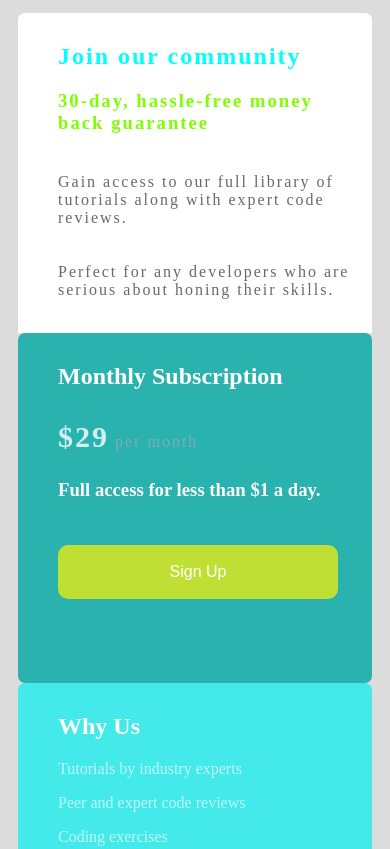
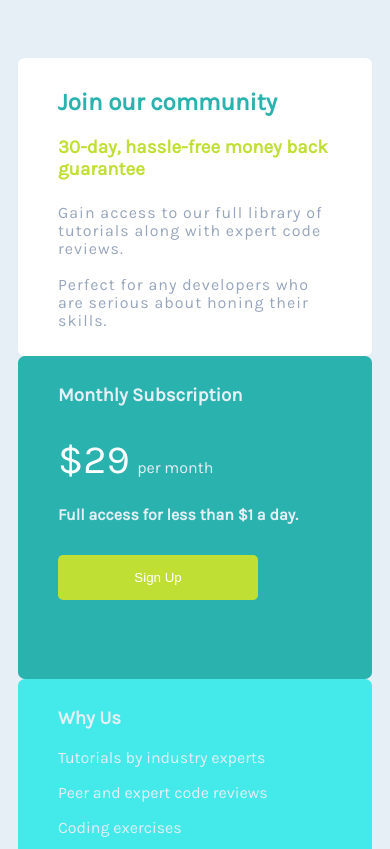
Before and after one commit to KarenEfereyan/urban-garbanzo, a plain HTML site: page index.html in a window 390 px wide. Shown: the top 849 px of the page. Drawn offline with Linux system fonts and the light colour scheme; a web font is replaced by a local one.

Commit message:
Made the code responsive
I follwed the DRY concept  to minimize code length and make it more responsive

```diff
--- a/CSS/style.css
+++ b/CSS/style.css
@@ -1,94 +1,72 @@
 body {
-  /* font-family: "Tangerine", serif; */
-  font-family: "Karla", sans-serif;
-  font-family: "Gelasio", serif;
-  font-family: "Ibarra Real Nova", serif;
-  background-color: gainsboro;
+font-family: 'Karla', sans-serif;
+font-size: 16px;
+background-color:   hsl(204, 43%, 93%);
 }
 .grid-container .full {
+  margin-top: 50px;
   background-color: white;
-  margin-top: 5px;
-  padding-top: 10px;
-  padding-bottom: 0px;
-  padding-left: 40px;
-  height: 320px;
-  border-top-left-radius: 2%;
-  border-top-right-radius: 2%;
+  padding:  10px 40px;
+  border-radius: 2%;
 }
 .grid-container .full > h2 {
-  color: aqua;
-  letter-spacing: 2px;
+  color: hsl(179, 62%, 43%);
 }
 .grid-container .full > h3 {
-  color: chartreuse;
-  letter-spacing: 2px;
+  color:  hsl(71, 73%, 54%);
 }
-.grid-container .full p.first {
-  color: dimgray;
-  padding-top: 20px;
-  letter-spacing: 2px;
-  font-size: 16px;
-}
-.grid-container .full p.second {
-  color: dimgray;
-  padding-top: 20px;
-  letter-spacing: 2px;
-  font-size: 16px;
+.grid-container .full > p {
+  padding-top: 5px;
+  color:  hsl(218, 22%, 67%);
+  line-height: 18px;
+  letter-spacing: 1px;
 }
 .grid-parent .subs {
   background-color: hsl(179, 62%, 43%);
   padding: 10px 40px;
-  height: 350px;
-  border-top-left-radius: 2%;
-  border-top-right-radius: 2%;
-  border-bottom-left-radius: 2%;
-  border-bottom-right-radius: 2%;
+  height: 323px;
+  border-radius: 2%;
 }
-.grid-parent .subs h2 {
-  color: #fff;
+.grid-parent .subs h3{
+  color:  hsl(204, 43%, 93%);
 }
 .grid-parent .subs p.fee {
   margin-top: 30px;
-  color: hsl(218, 22%, 67%);
-  opacity: 0.8;
-  font-size: 16px;
-  letter-spacing: 2px;
+  color:hsl(204, 43%, 93%);
 }
-.grid-parent .subs h3 {
-  color: white;
-  margin-top: 25px;
+.grid-parent .subs p.fee > span{
+  color: #fff;
+  font-size: 40px;
+  font-weight: 400;
+}
+.grid-parent .subs h4 {
+  color: hsl(204, 43%, 93%);
 }
 .grid-parent .subs button {
-  margin-top: 25px;
-  padding: 18px;
-  background-color: hsl(71, 73%, 54%);
-  width: 280px;
-  border-radius: 10px;
+  margin: 10px 0;
+  padding: 15px;
+  background-color:hsl(71, 73%, 54%);
+  width: 200px;
+  border-radius: 5px;
   border-style: hidden;
-  color: white;
-  font-size: 16px;
+  color: #fff;
 }
 .grid-parent .subs button:hover {
-  width: 350px;
+  width: 300px;
   font-size: 30px;
-  background-color: red;
+  background-color: orange;
   color: aqua;
-  padding-left: 90px;
+  padding-left: 60px;
 }
 .grid-parent .choose {
   background-color: rgb(68, 233, 233);
   padding: 10px 40px;
-  height: 350px;
-  border-bottom-right-radius: 2%;
-  border-top-left-radius: 2%;
-  border-top-right-radius: 2%;
-  border-bottom-left-radius: 2%;
+  height: 323px;
+  border-radius: 2%;
 }
-.grid-parent .choose h2 {
-  color: white;
+.grid-parent .choose h3 {
+  color:  hsl(204, 43%, 93%);
 }
-.grid-parent p {
-  color: white;
-  opacity: 0.66;
-  font-size: 16px;
+.grid-parent .choose > p {
+  color: hsl(204, 43%, 93%);
 }
--- a/index.html
+++ b/index.html
@@ -7,39 +7,28 @@
       rel="stylesheet"
       href="./unsemantic-master/assets/stylesheets/unsemantic-grid-responsive-tablet.css"
     />
+  <link href="https://fonts.googleapis.com/css?family=Karla&display=swap" rel="stylesheet">
     <link rel="stylesheet" href="./CSS/style.css" />
-    <link
-      rel="stylesheet"
-      href="https://fonts.googleapis.com/css?family=Gelasio|Ibarra+Real+Nova|Karla&display=swap"
-    />
   </head>
   <body>
     <section class="grid-container">
-      <div class="grid-100 full">
+      <div class="prefix-15 grid-70 suffix-15 full">
         <h2>Join our community</h2>
         <h3>30-day, hassle-free money back guarantee</h3>
-        <p class="first">
+        <p>
           Gain access to our full library of tutorials along with expert code
-          reviews.
-        </p>
-        <p class="second">
-          Perfect for any developers who are serious about honing their skills.
+          reviews.<br><br>Perfect for any developers who are serious about honing their skills.
         </p>
       </div>
-      <div class="grid-100 grid-parent">
+      <div class="prefix-15 grid-70 suffix-15 grid-parent">
         <div class="grid-50 subs">
-          <h2>Monthly Subscription</h2>
-          <p class="fee">
-            <span style="color: white;font-size: 30px;font-weight: bold;"
-              >$29</span
-            >
-            per month
-          </p>
-          <h3>Full access for less than $1 a day.</h3>
+          <h3>Monthly Subscription</h3>
+          <p class="fee"><span >$29</span>&nbsp;&nbsp;per month</p>
+          <h4>Full access for less than $1 a day.</h4>
           <button class="cta">Sign Up</button>
         </div>
         <div class="grid-50 choose">
-          <h2>Why Us</h2>
+          <h3>Why Us</h3>
           <p>Tutorials by industry experts</p>
           <p>Peer and expert code reviews</p>
           <p>Coding exercises</p>
```
